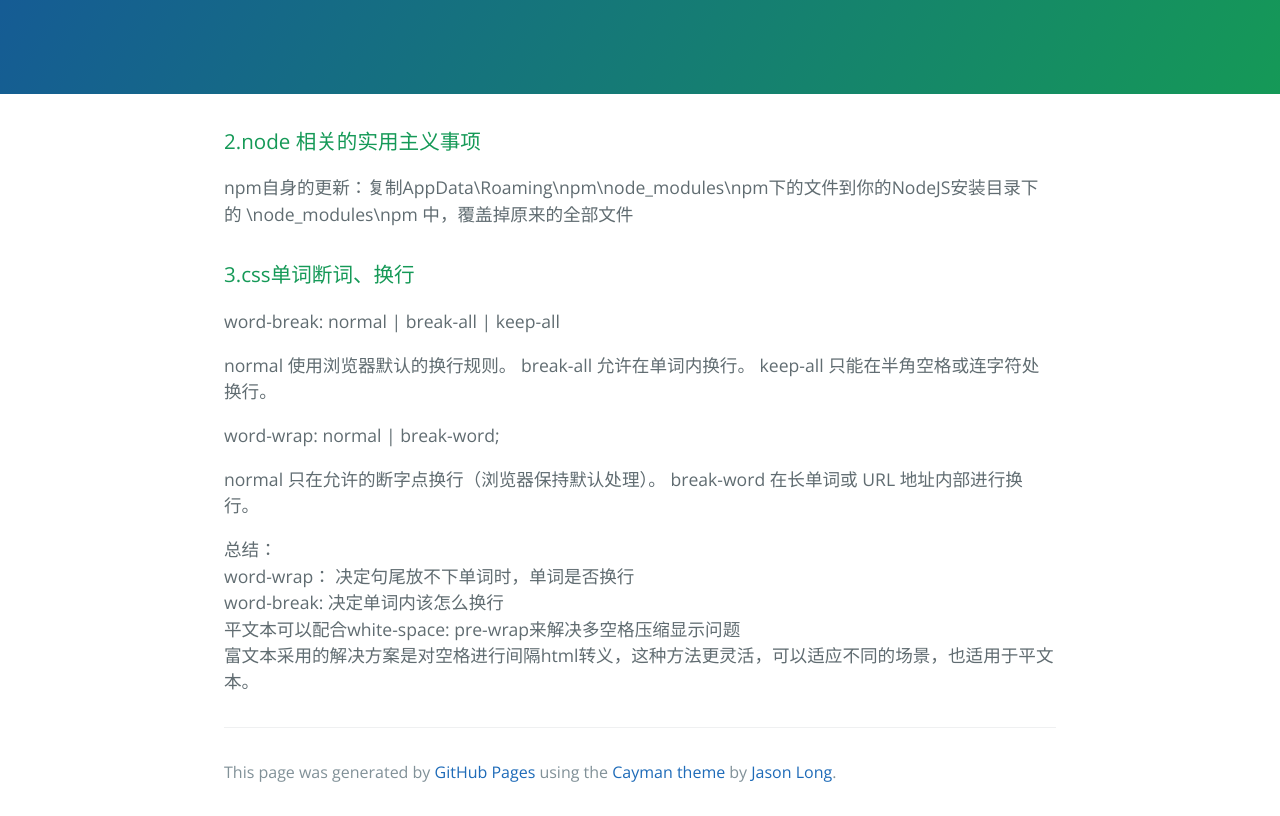
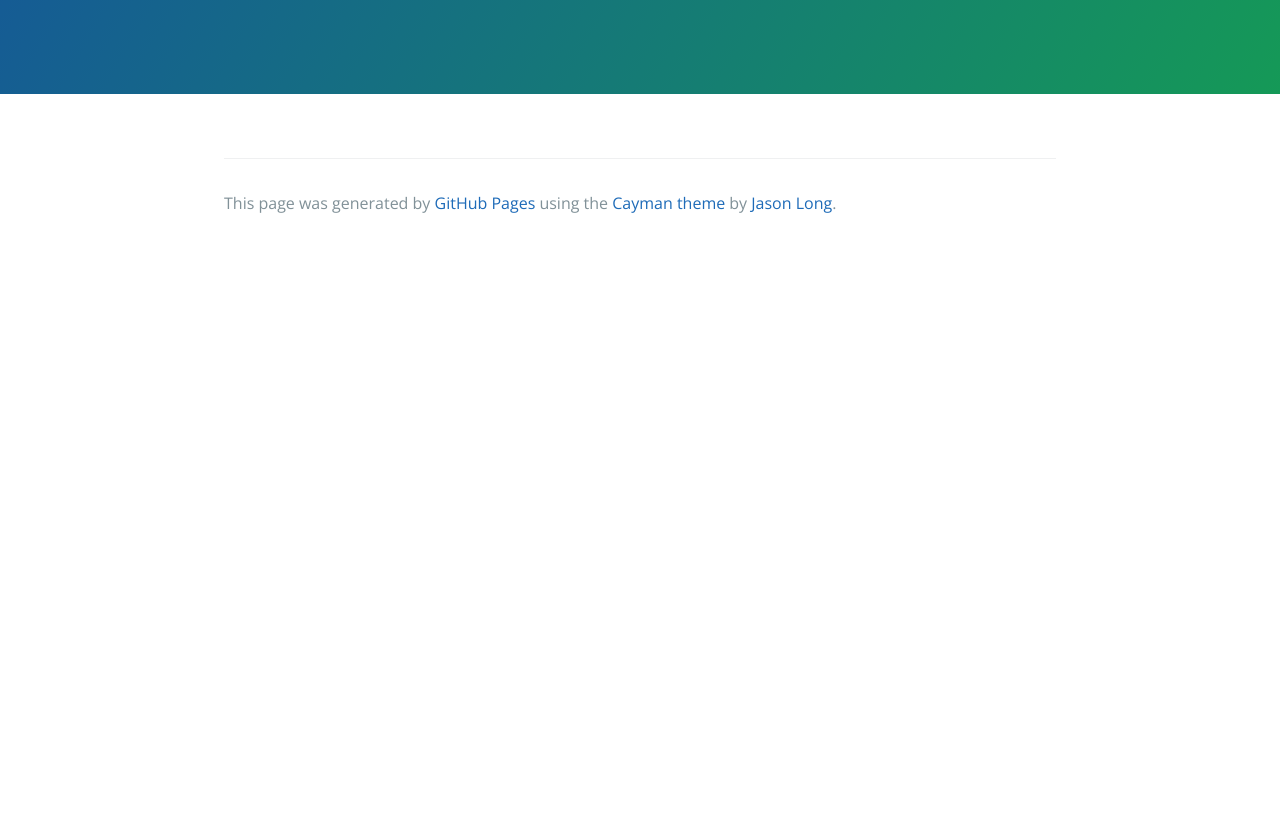
Before and after one commit to MuXiaoKe/muxiaoke.github.io, a plain HTML site: page index.html in a window 1280 px wide. Shown: the part 176-992 px from the top of the page. After the commit the page ends 800 px from the top, so only its background shows below. Drawn offline with nearby package versions, Linux system fonts and the light colour scheme.

Commit message:
Update index.html
删除之前的东西

```diff
--- a/index.html
+++ b/index.html
@@ -16,24 +16,9 @@
     </section>
 
     <section class="main-content">
+        <h3></h3>
+        <p></p>
 
-      <h3>2.node 相关的实用主义事项</h3>
-        <p>npm自身的更新：复制AppData\Roaming\npm\node_modules\npm下的文件到你的NodeJS安装目录下的 \node_modules\npm 中，覆盖掉原来的全部文件</p>
-      <h3>3.css单词断词、换行</h3>
-        <p>word-break: normal | break-all | keep-all</p>
-        <p>normal 使用浏览器默认的换行规则。
-break-all 允许在单词内换行。
-keep-all 只能在半角空格或连字符处换行。</p>
-        <p>word-wrap: normal | break-word;</p>
-        <p>normal 只在允许的断字点换行（浏览器保持默认处理）。
-break-word 在长单词或 URL 地址内部进行换行。</p>
-        <p>
-          总结：<br />
-          word-wrap： 决定句尾放不下单词时，单词是否换行<br />
-word-break: 决定单词内该怎么换行<br />
-平文本可以配合white-space: pre-wrap来解决多空格压缩显示问题<br />
-富文本采用的解决方案是对空格进行间隔html转义，这种方法更灵活，可以适应不同的场景，也适用于平文本。
-        </p>
       <footer class="site-footer">
 
         <span class="site-footer-credits">This page was generated by <a href="https://pages.github.com">GitHub Pages</a> using the <a href="https://github.com/jasonlong/cayman-theme">Cayman theme</a> by <a href="https://twitter.com/jasonlong">Jason Long</a>.</span>
```
